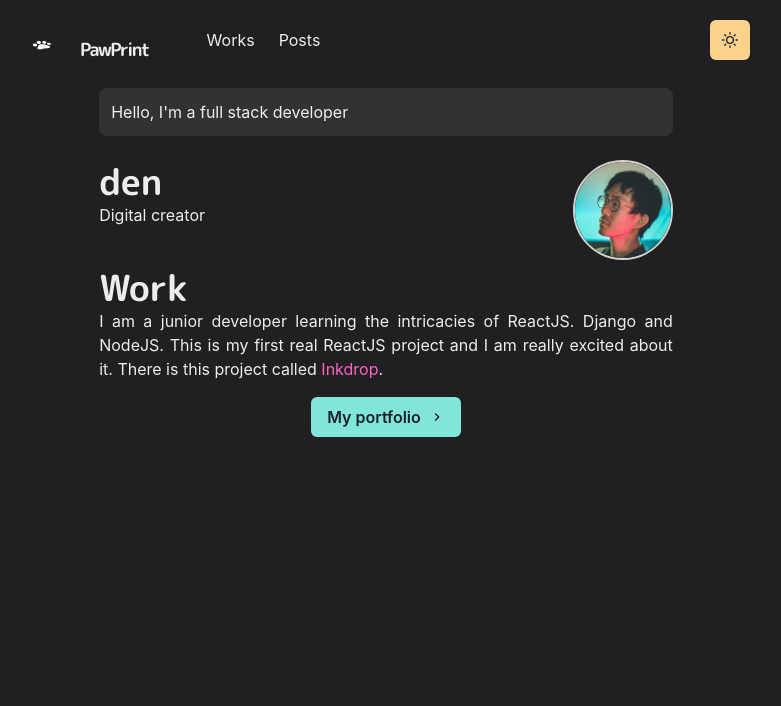
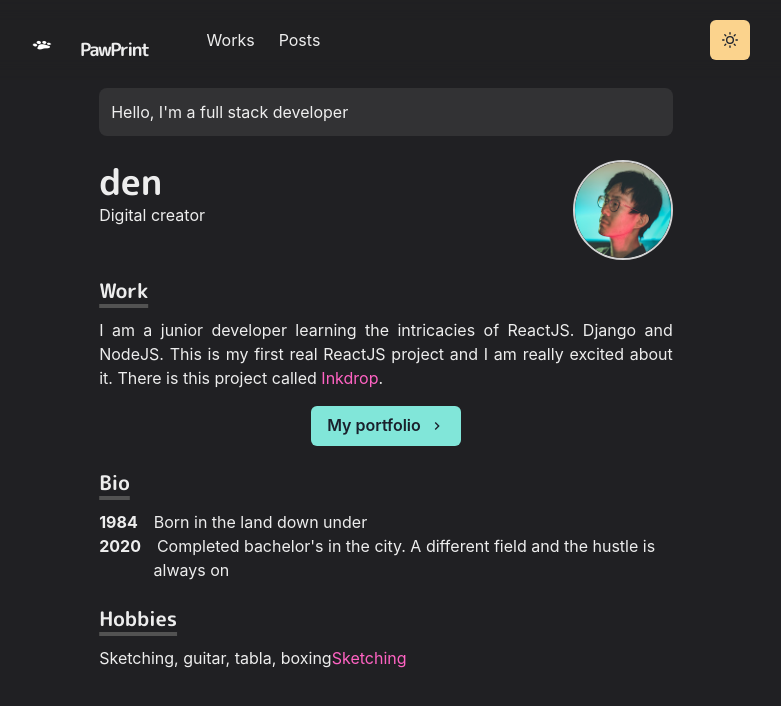
Before and after one commit to denesh-globotix/craftzdog, a Next.js app: page / in a window 1280 px wide. Shown: the top 706 px of the page, without its empty margins (254-1035 px from the left). Built offline with nearby package versions, Linux system fonts and the light colour scheme.

Commit message:
Added bio

```diff
--- /dev/null
+++ b/components/bio.js
@@ -0,0 +1,12 @@
+import { Box } from '@chakra-ui/react'
+import styled from '@emotion/styled'
+
+export const BioSection = styled(Box) `
+padding-left: 3.4em;
+text-indent: -3.4em;
+`
+
+export const BioYear = styled.span`
+font-weight: bold;
+margin-right: 1em;
+`
--- a/pages/index.js
+++ b/pages/index.js
@@ -1,7 +1,9 @@
 import NextLink from 'next/link'
-import { Button,  Container, Box, Heading, Image, Link, useColorModeValue } from '@chakra-ui/react'
+import { Button, Container, Box, Heading, Image, Link, useColorModeValue } from '@chakra-ui/react'
 import Section from '../components/section'
 import Paragraph from '../components/paragraph'
+import Bio, { BioSection, BioYear } from '../components/bio'
+
 import { ChevronRightIcon } from '@chakra-ui/icons'
 
 const Page = () => {
@@ -25,7 +27,7 @@ const Page = () => {
       </Box>
 
       <Section delay={0.3}>
-        <Heading as="h3" variant="section-titel">
+        <Heading as="h3" variant="section-title">
           Work
         </Heading>
         <Paragraph>I am a junior developer learning the intricacies of ReactJS.
@@ -41,6 +43,30 @@ const Page = () => {
           </NextLink>
         </Box>
       </Section>
+
+      <Section delay={0.6}>
+        <Heading as="h3" variant="section-title" >
+          Bio
+        </Heading>
+        <BioSection>
+          <BioYear>1984</BioYear>
+          Born in the land down under
+        </BioSection>
+        <BioSection>
+          <BioYear>2020</BioYear>
+          Completed bachelor&apos;s in the city. A different field and  the hustle is always on
+        </BioSection>
+      </Section>
+
+      <Section delay={0.6}>
+        <Heading as="h3" variant="section-title">
+          Hobbies
+        </Heading>
+        <Paragraph>
+          Sketching, guitar, tabla, boxing
+          <Link href="https://www.google.com">Sketching</Link>
+        </Paragraph>
+      </Section>
     </Container>
   )
 }
```
